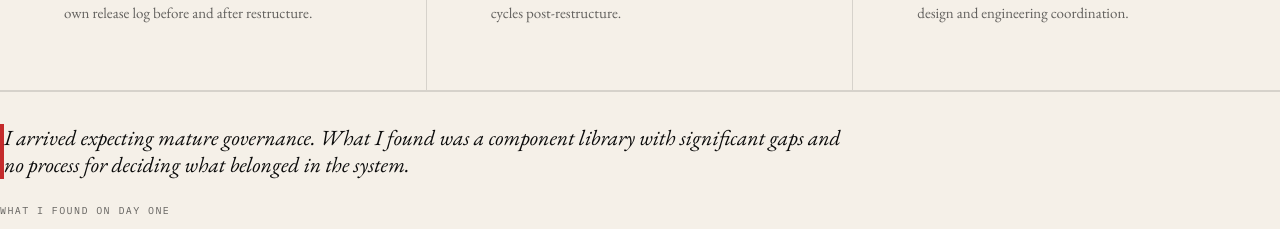
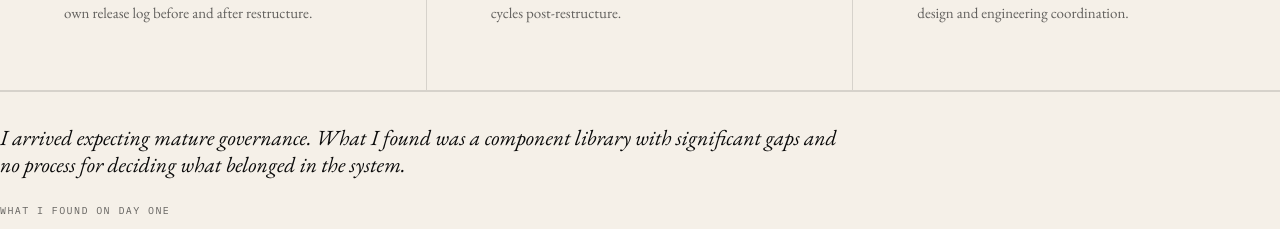
Before and after one commit to cruz-felipe/fcruz-portfolio, a Next.js app: page /work/dane-telecom in a window 1280 px wide. Shown: the part 1040-1269 px from the top of the page. Built offline with nearby package versions, Linux system fonts and the light colour scheme.

Commit message:
pullquote fixes

```diff
--- a/app/globals.css
+++ b/app/globals.css
@@ -85,8 +85,6 @@ p { text-wrap: pretty; }
     color: var(--ink);
     max-width: 860px;
     text-wrap: pretty;
-    border-left: 4px solid var(--red);
-    padding-left: 1.5rem;
   }
   .cs-pullquote-attr {
     font-family: var(--font-mono);
```
